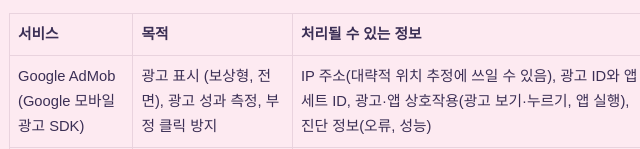
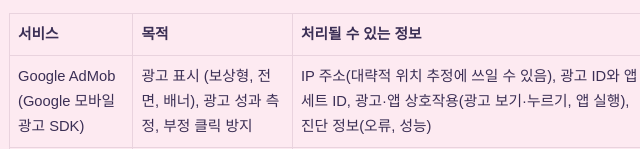
Before and after one commit to gardengamestudio/gardengamestudio.github.io, a plain HTML site: page meow-metro/privacy.html in a window 1280 px wide. Shown: the part 803-952 px from the top of the page, 287-927 px from the left. Drawn offline with Linux system fonts and the light colour scheme.

Commit message:
냥냥 메트로 개인정보처리방침: 광고 종류에 배너 추가 (R-168, 소유자 승인 11-14)
Co-Authored-By: Claude Opus 5.5 <noreply@anthropic.com>
Claude-Session: https://claude.ai/code/session_01MncWsiHRAktZg6JNj1nXJW

```diff
--- a/meow-metro/privacy.html
+++ b/meow-metro/privacy.html
@@ -23,7 +23,7 @@
 <p>게임은 아래 서비스를 사용하며, 각 서비스는 자체 방침에 따라 정보를 처리합니다.</p>
 <table>
 <tr><th>서비스</th><th>목적</th><th>처리될 수 있는 정보</th><th>방침</th></tr>
-<tr><td>Google AdMob<br>(Google 모바일 광고 SDK)</td><td>광고 표시 (보상형, 전면), 광고 성과 측정, 부정 클릭 방지</td><td>IP 주소(대략적 위치 추정에 쓰일 수 있음), 광고 ID와 앱 세트 ID, 광고·앱 상호작용(광고 보기·누르기, 앱 실행), 진단 정보(오류, 성능)</td><td><a href="https://policies.google.com/privacy">링크</a></td></tr>
+<tr><td>Google AdMob<br>(Google 모바일 광고 SDK)</td><td>광고 표시 (보상형, 전면, 배너), 광고 성과 측정, 부정 클릭 방지</td><td>IP 주소(대략적 위치 추정에 쓰일 수 있음), 광고 ID와 앱 세트 ID, 광고·앱 상호작용(광고 보기·누르기, 앱 실행), 진단 정보(오류, 성능)</td><td><a href="https://policies.google.com/privacy">링크</a></td></tr>
 <tr><td>Google 사용자 메시지 플랫폼(UMP)</td><td>법이 요구하는 지역(유럽 경제 지역, 영국 등)에서 광고 동의 받기</td><td>동의 선택 내용, 기기·앱 정보</td><td><a href="https://policies.google.com/privacy">링크</a></td></tr>
 <tr><td>Firebase용 Google 애널리틱스</td><td>게임 이용 통계(어느 단계에서 그만두는지, 다시 찾는지 등)로 게임 개선</td><td>앱 인스턴스 ID, 광고 ID, IP 주소에서 추정한 대략적 위치, 앱 실행·화면·세션, 게임 진행 이벤트(게임 속 상점에서 산 것 포함. 이름·이메일 등 개인을 알아볼 수 있는 정보는 보내지 않음)</td><td><a href="https://policies.google.com/privacy">링크</a></td></tr>
 </table>
```
